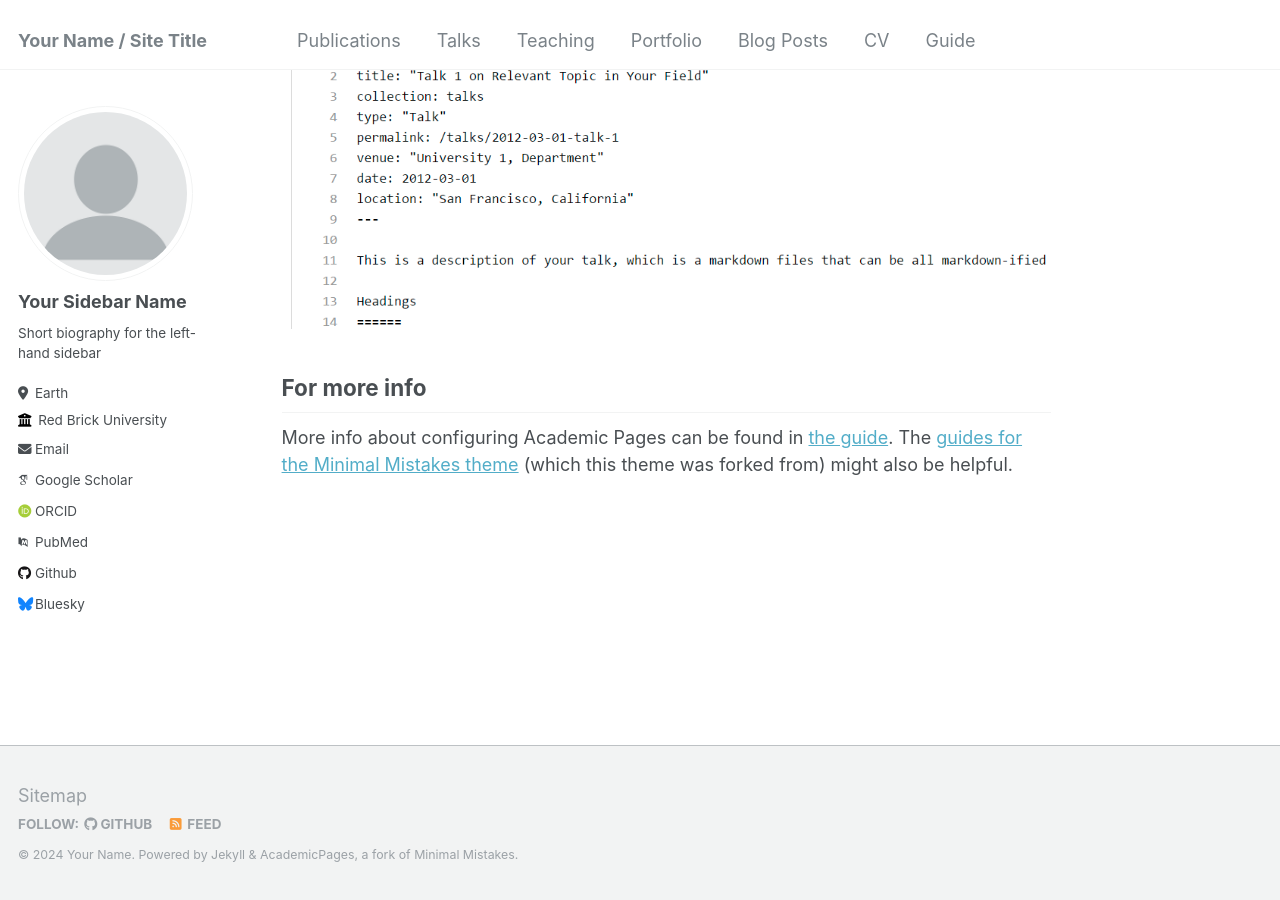
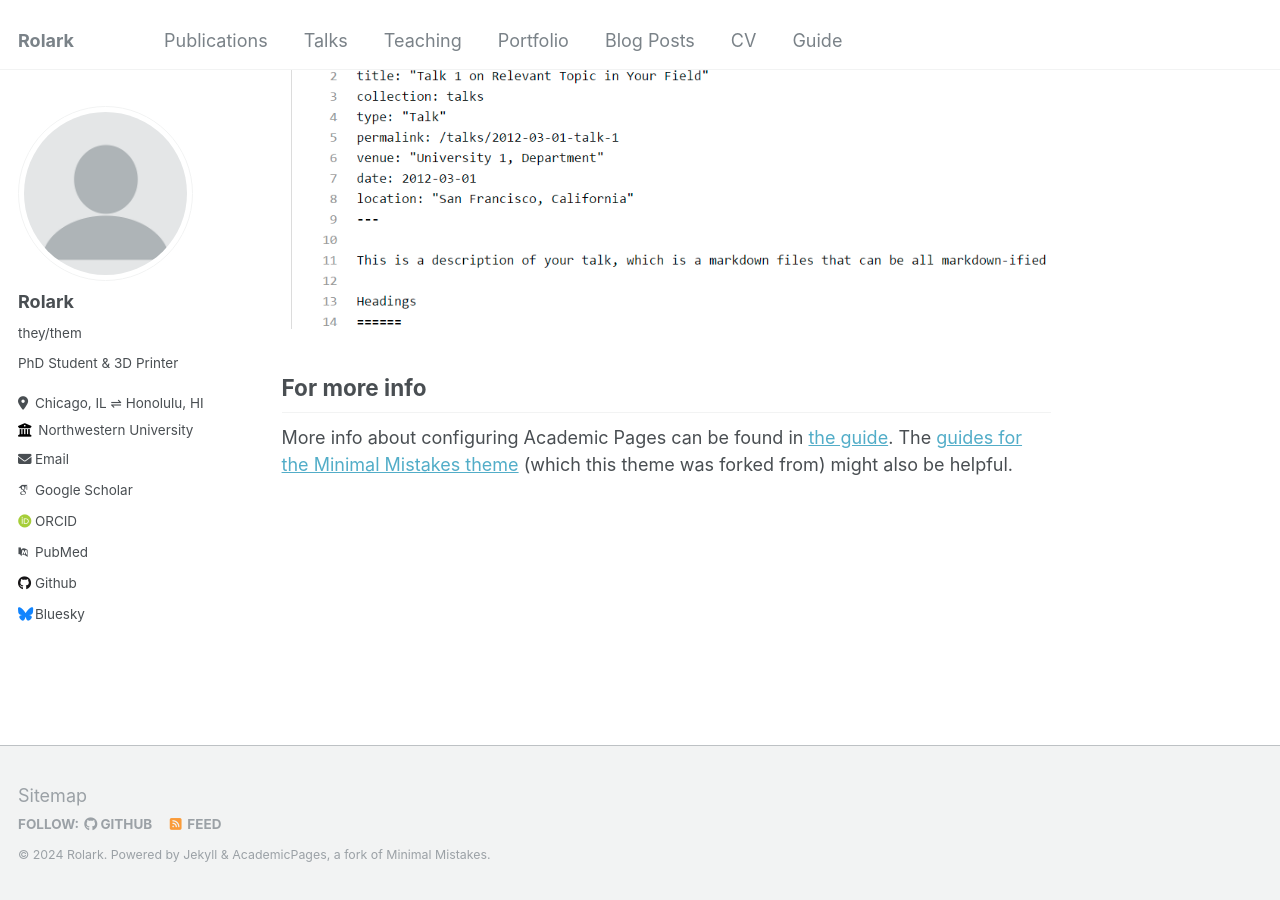
Before and after one commit to rrolark/rrolark.github.io, a Jekyll site: the page built from _pages/about.md, in a window 1280 px wide and 900 px high, scrolled down 2660 px. Built offline with Jekyll 4.4.1, drawn with Linux system fonts in a browser that asks for light colours; some web fonts are replaced.

Commit message:
add my info to config file

```diff
--- a/_config.yml
+++ b/_config.yml
@@ -8,13 +8,13 @@
 
 # Basic Site Settings
 locale                   : "en-US"
-title                    : "Your Name / Site Title"
+title                    : "Rolark"
 title_separator          : "-"
-name                     : &name "Your Name"
-description              : &description "personal description"
-url                      : https://academicpages.github.io # the base hostname & protocol for your site e.g. "https://mmistakes.github.io"
+name                     : &name "Rolark"
+description              : &description "Rolark Academic Page"
+url                      : https://rolark.github.io # the base hostname & protocol for your site e.g. "https://mmistakes.github.io"
 baseurl                  : "" # the subpath of your site, e.g. "/blog"
-repository               : "academicpages/academicpages.github.io"
+repository               : "rrolark/rolark.github.io"
 
 # Site Author - The following control what appear as part of the author content on the side bar.
 #               If a field is blank the icon and link will not appear, otherwise it will be shown.
@@ -22,13 +22,13 @@ repository               : "academicpages/academicpages.github.io"
 author:
   # Biographic information
   avatar           : "profile.png"
-  name             : "Your Sidebar Name"
-  pronouns         : # example: "she/her"
-  bio              : "Short biography for the left-hand sidebar"
-  location         : "Earth"
-  employer         : "Red Brick University"
+  name             : "Rolark"
+  pronouns         : "they/them"
+  bio              : "PhD Student & 3D Printer"
+  location         : "Chicago, IL ⇌ Honolulu, HI"
+  employer         : "Northwestern University"
   uri              : # URL
-  email            : "none@example.org"
+  email            : "rolark@u.northwestern.edu"
 
   # Academic websites
   arxiv            : # URL - Update with the correct link to your profile
@@ -43,7 +43,7 @@ author:
   bitbucket        : # Username - Update with your username on the site
   codepen          : # Username
   dribbble         : # Username
-  github           : "academicpages"
+  github           : "rrolark"
   kaggle           : # Username
   stackoverflow    : # User number or user number and name (i.e., use "1" or "1/jeff-atwood")
 
```
